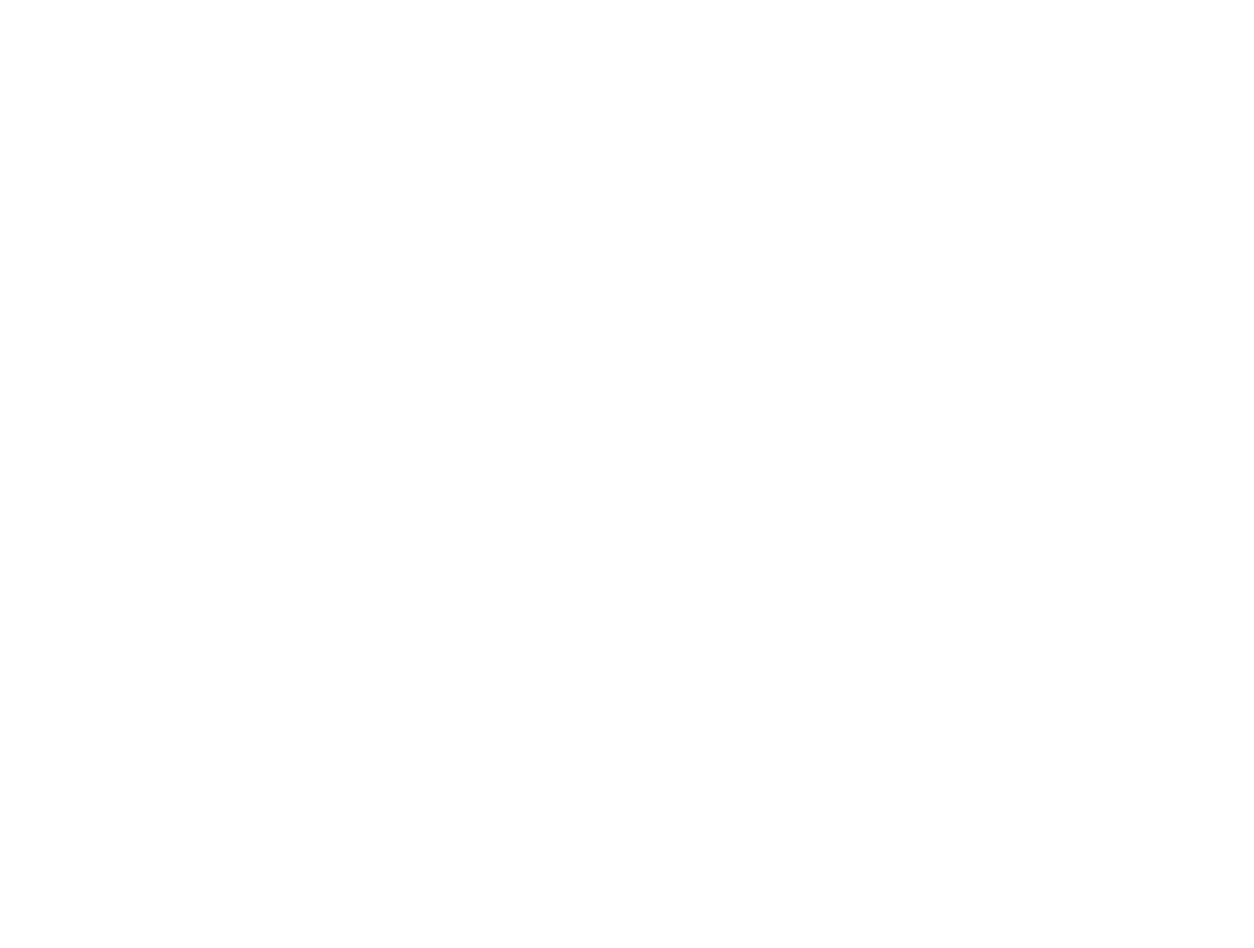
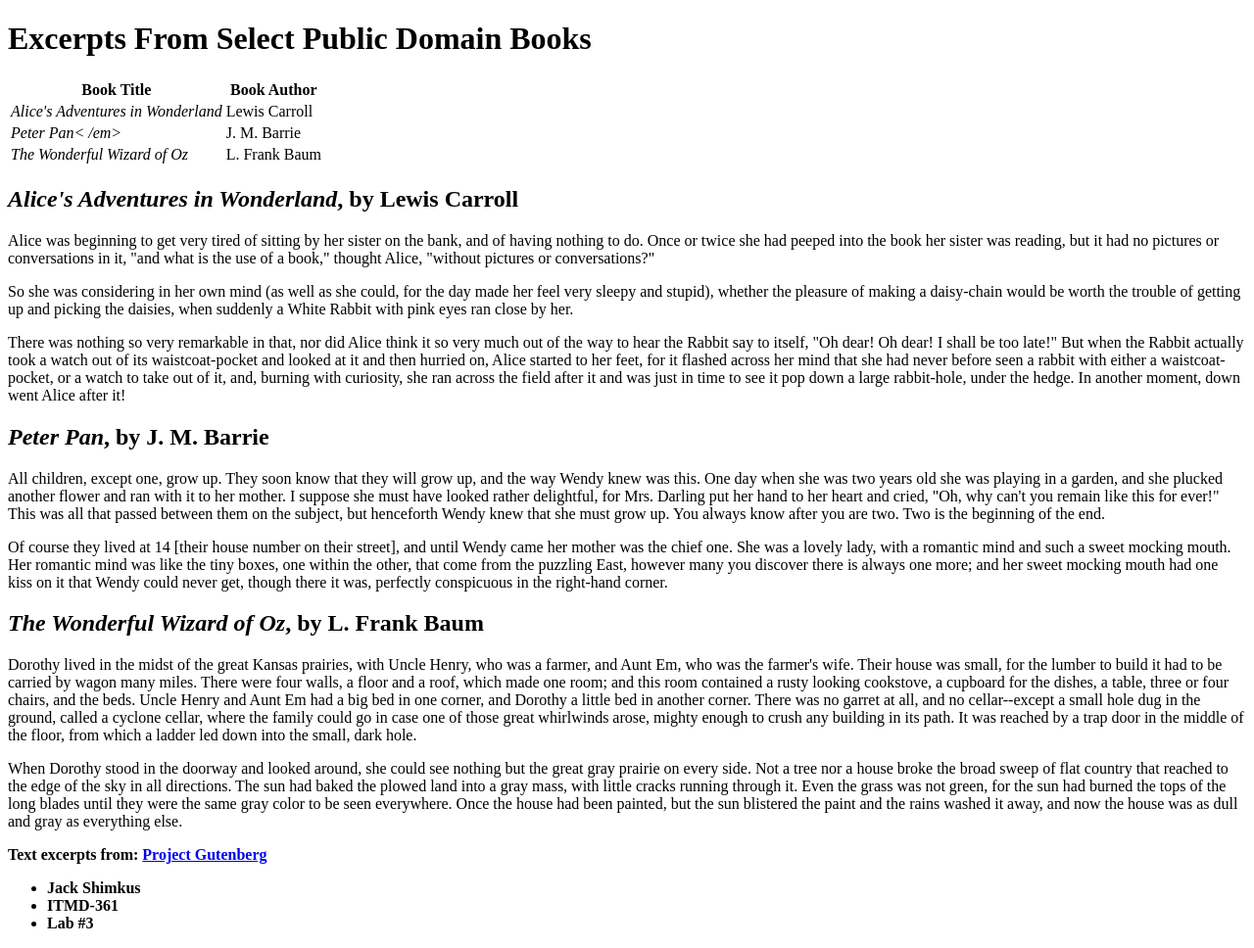
Before and after one commit to ThePickleSource/Lab3, a plain HTML site: page index.html in a window 1280 px wide. Shown: the whole page at 98% size. Before the commit the page ends 800 px from the top, so only its background shows below. Drawn offline with Linux system fonts and the light colour scheme.

Commit message:
Update index.html

```diff
--- a/index.html
+++ b/index.html
@@ -1,2 +1,44 @@
 <!DOCTYPE html>
+<html lang="en">
+<head>
+  <meta charset="utf-8">
+  <title>Excerpts From Select Public Domain Books</title>
+</head>
+<body>
+  <h1>Excerpts From Select Public Domain Books</h1>
+  <table>
+    <tr>
+      <th>Book Title </th>
+      <th>Book Author </th>
+    </tr>
+    <tr>
+      <td><em>Alice's Adventures in Wonderland </em></td>
+      <td>Lewis Carroll</td>
+    </tr>
+    <tr>
+      <td><em>Peter Pan< /em></td>
+      <td>J. M. Barrie</td>
+    </tr>
+    <tr>
+      <td><em>The Wonderful Wizard of Oz </em></td>
+      <td>L. Frank Baum</td>
+    </tr>
+  </table>
+  <h2><em>Alice's Adventures in Wonderland</em>, by Lewis Carroll</h2>
+  <p>Alice was beginning to get very tired of sitting by her sister on the bank, and of having nothing to do. Once or twice she had peeped into the book her sister was reading, but it had no pictures or conversations in it, "and what is the use of a book," thought Alice, "without pictures or conversations?"</p>
+  <p>So she was considering in her own mind (as well as she could, for the day made her feel very sleepy and stupid), whether the pleasure of making a daisy-chain would be worth the trouble of getting up and picking the daisies, when suddenly a White Rabbit with pink eyes ran close by her.</p>
+  <p>There was nothing so very remarkable in that, nor did Alice think it so very much out of the way to hear the Rabbit say to itself, "Oh dear! Oh dear! I shall be too late!" But when the Rabbit actually took a watch out of its waistcoat-pocket and looked at it and then hurried on, Alice started to her feet, for it flashed across her mind that she had never before seen a rabbit with either a waistcoat-pocket, or a watch to take out of it, and, burning with curiosity, she ran across the field after it and was just in time to see it pop down a large rabbit-hole, under the hedge. In another moment, down went Alice after it!</p>
+  <h2><em>Peter Pan</em>, by J. M. Barrie</h2>
+  <p>All children, except one, grow up. They soon know that they will grow up, and the way Wendy knew was this. One day when she was two years old she was playing in a garden, and she plucked another flower and ran with it to her mother. I suppose she must have looked rather delightful, for Mrs. Darling put her hand to her heart and cried, "Oh, why can't you remain like this for ever!" This was all that passed between them on the subject, but henceforth Wendy knew that she must grow up. You always know after you are two. Two is the beginning of the end.</p>
+  <p>Of course they lived at 14 [their house number on their street], and until Wendy came her mother was the chief one. She was a lovely lady, with a romantic mind and such a sweet mocking mouth. Her romantic mind was like the tiny boxes, one within the other, that come from the puzzling East, however many you discover there is always one more; and her sweet mocking mouth had one kiss on it that Wendy could never get, though there it was, perfectly conspicuous in the right-hand corner.</p>
+  <h2><em>The Wonderful Wizard of Oz</em>, by L. Frank Baum</h2>
+  <p>Dorothy lived in the midst of the great Kansas prairies, with Uncle Henry, who was a farmer, and Aunt Em, who was the farmer's wife.  Their house was small, for the lumber to build it had to be carried by wagon many miles.  There were four walls, a floor and a roof, which made one room; and this room contained a rusty looking cookstove, a cupboard for the dishes, a table, three or four chairs, and the beds.  Uncle Henry and Aunt Em had a big bed in one corner, and Dorothy a little bed in another corner.  There was no garret at all, and no cellar--except a small hole dug in the ground, called a cyclone cellar, where the family could go in case one of those great whirlwinds arose, mighty enough to crush any building in its path.  It was reached by a trap door in the middle of the floor, from which a ladder led down into the small, dark hole.</p>
+  <p>When Dorothy stood in the doorway and looked around, she could see nothing but the great gray prairie on every side.  Not a tree nor a house broke the broad sweep of flat country that reached to the edge of the sky in all directions.  The sun had baked the plowed land into a gray mass, with little cracks running through it.  Even the grass was not green, for the sun had burned the tops of the long blades until they were the same gray color to be seen everywhere.  Once the house had been painted, but the sun blistered the paint and the rains washed it away, and now the house was as dull and gray as everything else.</p>
+  <p><strong>Text excerpts from: <a href="http://www.gutenberg.org">Project Gutenberg</a></strong></p>
+  <ul>
+    <li><strong>Jack Shimkus</strong></li>
+    <li><strong>ITMD-361</strong></li>
+    <li><strong>Lab #3</strong></li>
+  </ul>
+</body>
 </html>
```
